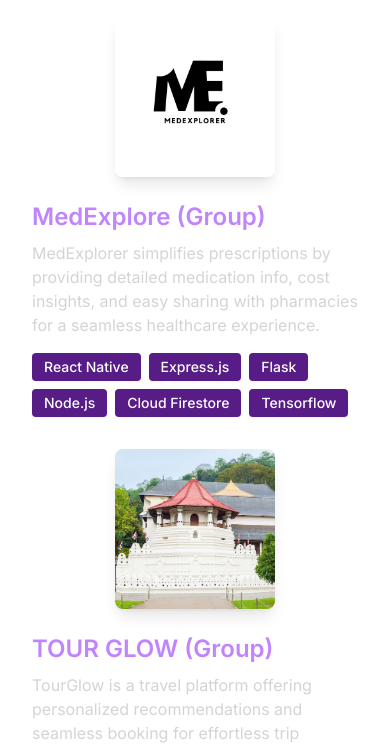
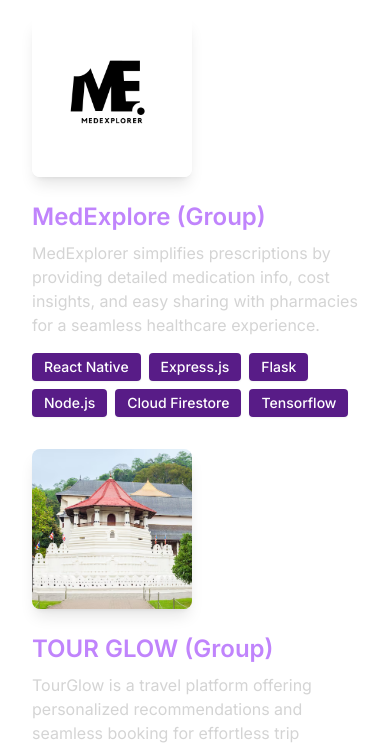
Before and after one commit to warunadhananjana/port--Portfolio, a React (Vite) app: page / in a window 390 px wide. Shown: the part 2587-3331 px from the top of the page. Built offline with nearby package versions, Linux system fonts and the light colour scheme.

Commit message:
add some style

```diff
--- a/src/Components/Projects.jsx
+++ b/src/Components/Projects.jsx
@@ -3,16 +3,16 @@ import { PROJECTS } from "../constants";
 
 function Projects() {
   return (
-    <div className="border-b border-neutral-900 pb-12  text-white">
-      <h1 className="my-12 text-center text-4xl font-bold ">Projects</h1>
+    <div className="border-b border-neutral-900 pb-12 text-white">
+      <h1 className="my-12 text-center text-4xl font-bold">Projects</h1>
       <div className="flex flex-col items-center gap-8">
         {PROJECTS.map((project, index) => (
           <div
             key={index}
-            className="flex w-full max-w-4xl flex-wrap gap-6 lg:flex-nowrap lg:items-center"
+            className="flex w-full max-w-4xl flex-col gap-6 lg:flex-row lg:items-center"
           >
             {/* Project Image */}
-            <div className="w-full lg:w-1/4 flex justify-center">
+            <div className="w-full lg:w-1/4 flex justify-start lg:justify-center">
               <img
                 src={project.image}
                 alt={project.title}
```
